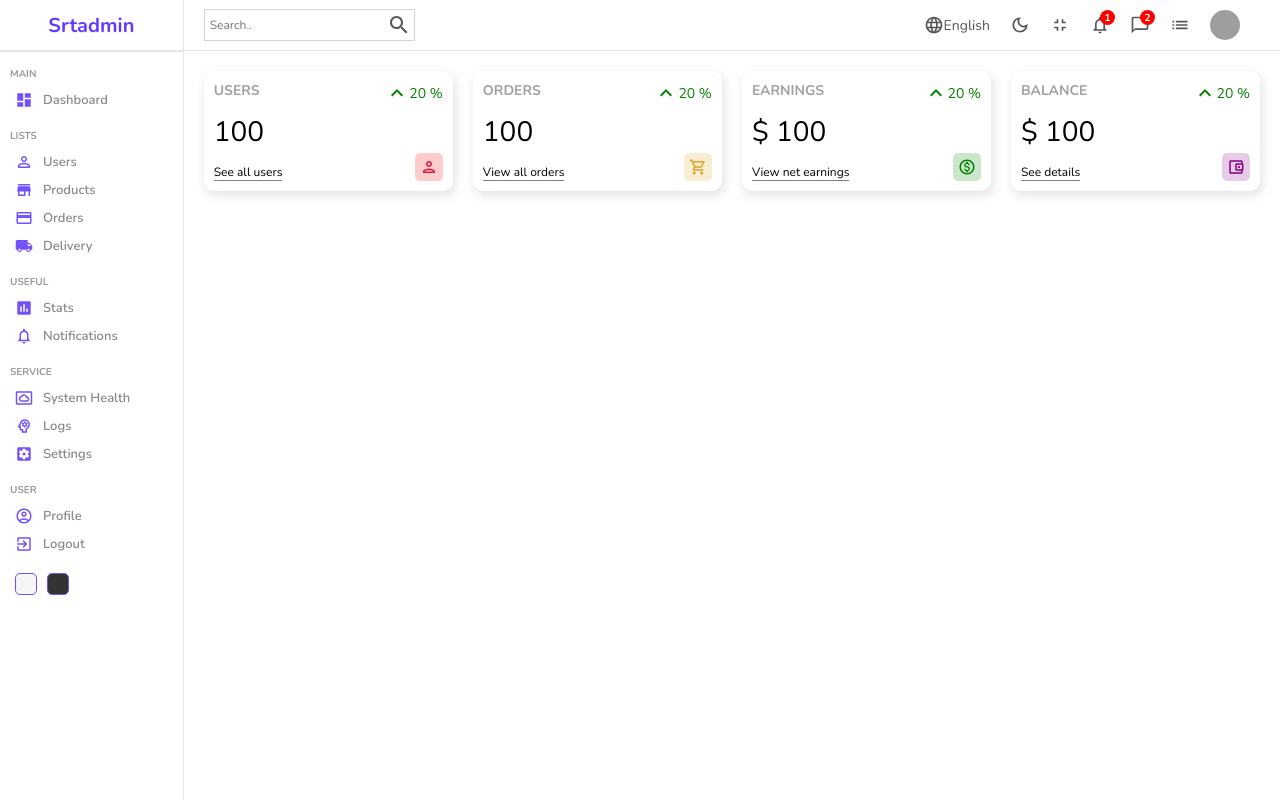
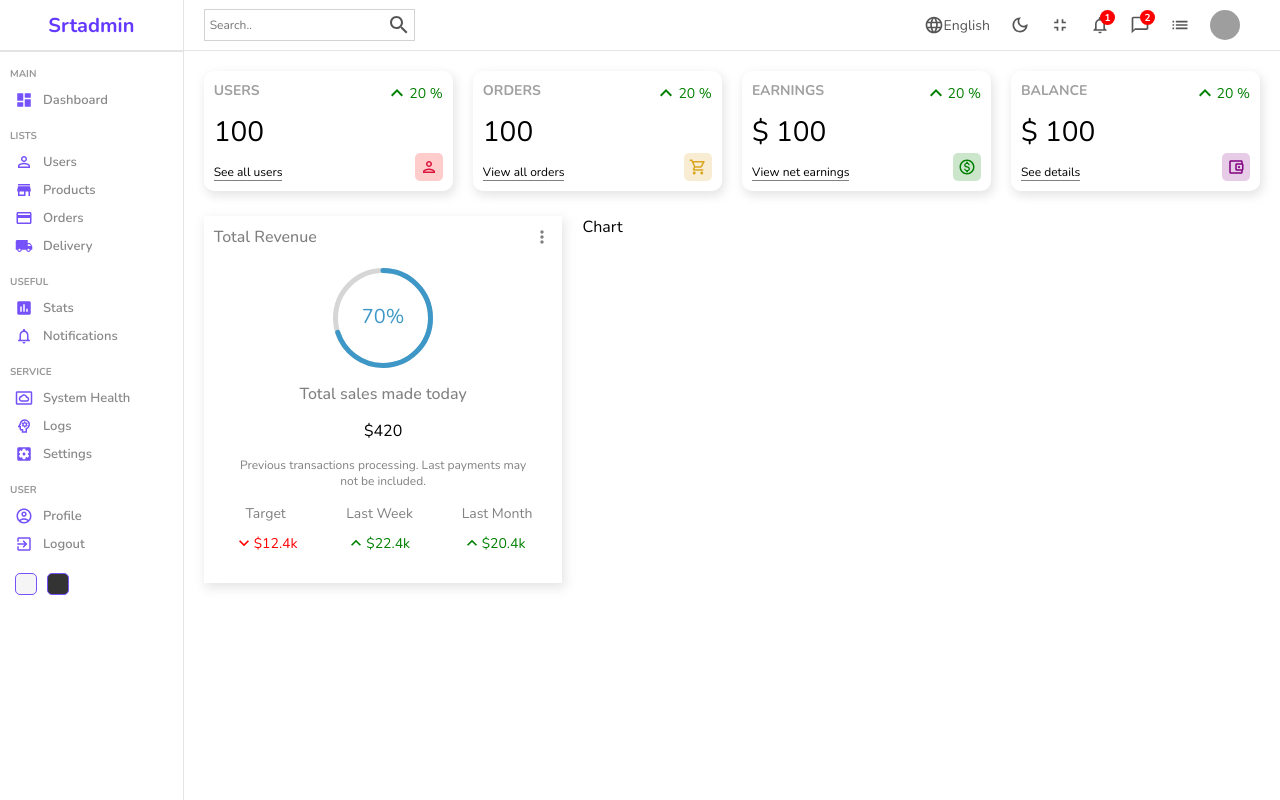
Before and after one commit to JewelAlex21/admin-dashboard, a React (Create React App) app: page / in a window 1280 px wide. Built offline with nearby package versions, Linux system fonts and the light colour scheme; grey boxes are pictures that could not be loaded.

Commit message:
daashboard-chart

```diff
--- a/package.json
+++ b/package.json
@@ -11,6 +11,7 @@
     "@testing-library/react": "^13.4.0",
     "@testing-library/user-event": "^13.5.0",
     "react": "^18.2.0",
+    "react-circular-progressbar": "^2.1.0",
     "react-dom": "^18.2.0",
     "react-router-dom": "^6.4.2",
     "react-scripts": "5.0.1",
--- /dev/null
+++ b/src/components/chart/Chart.jsx
@@ -0,0 +1,9 @@
+import "./chart.scss"
+
+const Chart = () => {
+  return (
+    <div className="chart">Chart</div>
+  )
+}
+
+export default Chart
--- /dev/null
+++ b/src/components/chart/chart.scss
@@ -0,0 +1,3 @@
+.chart{
+    flex: 4;
+}
--- /dev/null
+++ b/src/components/featured/Featured.jsx
@@ -0,0 +1,52 @@
+import "./featured.scss"
+import MoreVertIcon from "@mui/icons-material/MoreVert";
+import KeyboardArrowDownIcon from "@mui/icons-material/KeyboardArrowDown";
+import KeyboardArrowUpOutlinedIcon from "@mui/icons-material/KeyboardArrowUpOutlined";
+import {CircularProgressbar} from 'react-circular-progressbar'
+import "react-circular-progressbar/dist/styles.css"
+
+const Featured = () => {
+  return (
+    <div className="featured">
+        <div className="top">
+            <h1 className="title">Total Revenue</h1>
+            <MoreVertIcon fontSize="small"/>
+        </div>
+        <div className="bottom">
+            <div className="featuredChart">
+                <CircularProgressbar value={70} text={"70%"} strokeWidth={5}/>
+            </div>
+            <p className="title">Total sales made today</p>
+            <p className="amount">$420</p>
+            <p className="desc">
+                Previous transactions processing. Last payments may not be included.
+            </p>
+            <div className="summary">
+                <div className="item">
+                    <div className="itemTitle">Target</div>
+                    <div className="itemResult negative">
+                    <KeyboardArrowDownIcon fontSize="small"/>
+                        <div className="resultAmount">$12.4k</div>
+                    </div>
+                </div>
+                <div className="item">
+                    <div className="itemTitle">Last Week</div>
+                    <div className="itemResult positive">
+                    <KeyboardArrowUpOutlinedIcon fontSize="small"/>
+                        <div className="resultAmount">$22.4k</div>
+                    </div>
+                </div>
+                <div className="item">
+                    <div className="itemTitle">Last Month</div>
+                    <div className="itemResult positive">
+                    <KeyboardArrowUpOutlinedIcon fontSize="small"/>
+                        <div className="resultAmount">$20.4k</div>
+                    </div>
+                </div>
+            </div>
+        </div>
+    </div>
+  )
+}
+
+export default Featured
--- /dev/null
+++ b/src/components/featured/featured.scss
@@ -0,0 +1,81 @@
+.featured{
+    flex:2;
+    -webkit-box-shadow: 2px 4px 10px 1px rgba(0, 0, 0, 0.47);
+    box-shadow: 2px 4px 10px 1px rgba(201, 201, 201, 0.47);
+    padding: 10px;
+
+
+    .top{
+        display: flex;
+        align-items: center;
+        justify-content: space-between;
+        color: gray;
+
+        .title{
+            font-size: 16px;
+            font-weight: 500;
+        }
+    }
+
+    .bottom{
+        padding: 20px;
+        display: flex;
+        flex-direction: column;
+        align-items: center;
+        justify-content: center;
+        gap: 15px;
+
+        .featuredChart{
+            width: 100px;
+            height: 100px;
+        }
+
+        .title{
+            font-weight:500 ;
+            color: gray;
+        }
+
+        .amount{
+            font-style: 30px;
+        }
+
+        .desc{
+            font-weight: 300;
+            font-size: 12px;
+            color: gray;
+            text-align: center;
+        }
+
+        .summary{
+            width: 100%;
+            display: flex;
+            align-items: center;
+            justify-content: space-between;
+
+            .item{
+                text-align: center;
+            }
+
+            .itemTitle{
+                font-size: 14px;
+                color: gray;
+            }
+
+            .itemResult{
+               display: flex;
+               align-items: center;
+               margin-top: 10px;
+               font-size: 14px;
+
+               &.positive{
+                color: green;
+               }
+
+               &.negative{
+                color: red;
+               }
+            }
+        }
+
+    }
+}
--- a/src/pages/home/Home.jsx
+++ b/src/pages/home/Home.jsx
@@ -1,3 +1,5 @@
+import Chart from "../../components/chart/Chart"
+import Featured from "../../components/featured/Featured"
 import Navbar from "../../components/navbar/Navbar"
 import Sidebar from "../../components/sidebar/Sidebar"
 import Widget  from "../../components/widget/Widget"
@@ -14,7 +16,10 @@
             <Widget type="order"/>
             <Widget type="earning"/>
             <Widget type="balance"/>
-
+          </div>
+          <div className="charts">
+            <Featured/>
+            <Chart/>
           </div>
         </div>
     </div>
--- a/src/pages/home/home.scss
+++ b/src/pages/home/home.scss
@@ -5,10 +5,15 @@
         flex: 6;
 
 
-        .widgets{
+        .widgets,.charts{
             display: flex;
             padding: 20px;
             gap: 20px;
         }
+
+        .charts{
+            padding: 5px 20px;
+
+        }
     }
 }
```
Also changed, not shown: 1 other file (tests, documents, lock files or other folders).
